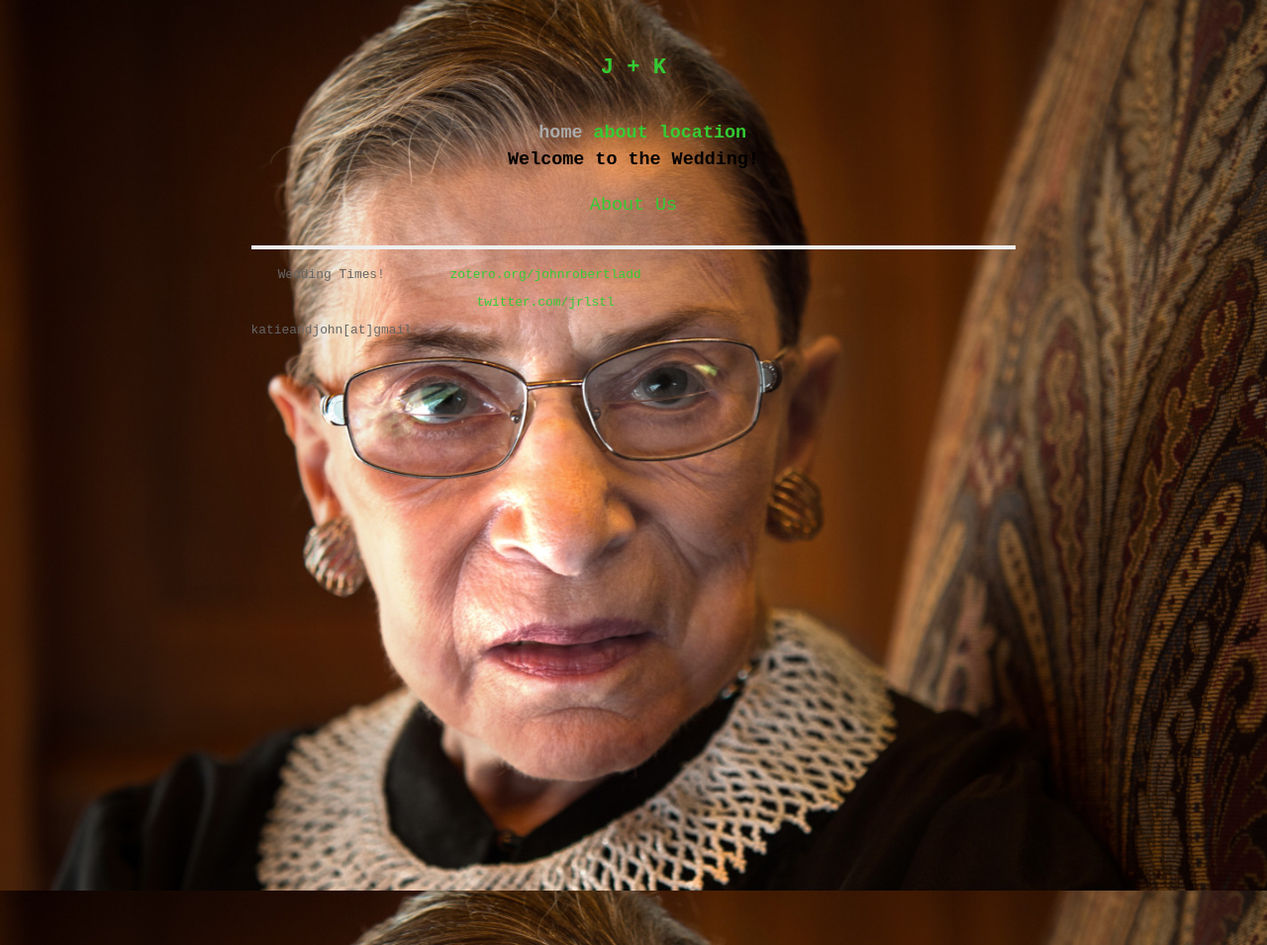
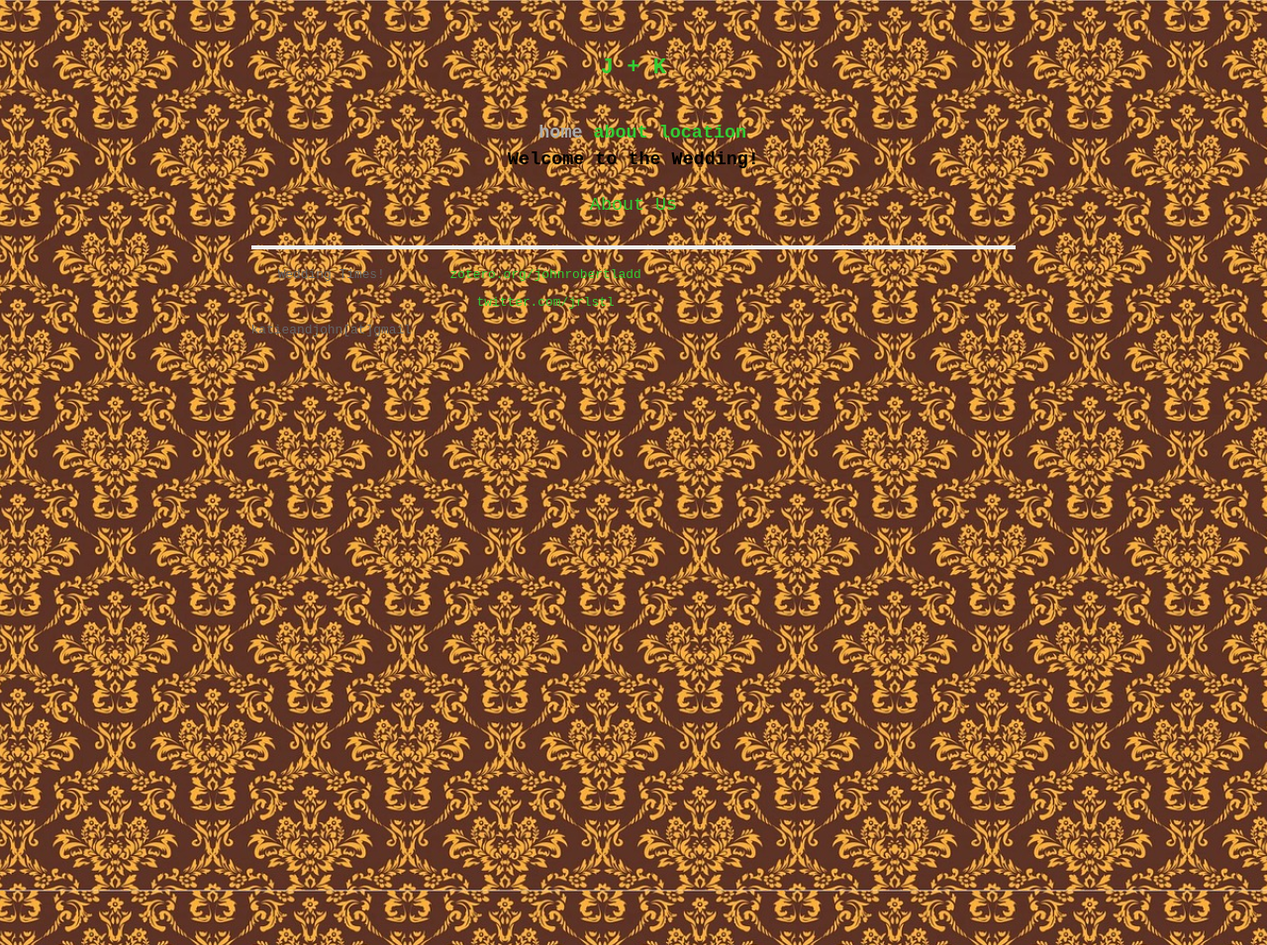
Before and after one commit to jrladd/kmarriesj, a Jekyll site: the page built from index.md, in a window 1280 px wide. Shown: the whole page at 99% size. Built offline with Jekyll 4.4.1, drawn with Linux system fonts in a browser that asks for light colours; some web fonts are replaced; Markdown is read by kramdown in place of the engine named in the settings.

Commit message:
add new background

```diff
--- a/css/main.css
+++ b/css/main.css
@@ -13,7 +13,7 @@
 html, body { height: 100%; }
 
 html {
-  background: url(http://jrladd.github.io/kmarriesj/images/ginsburg.jpg) no-repeat center center fixed;
+  background: url(http://jrladd.github.io/kmarriesj/images/damask.jpg) no-repeat center center fixed;
   -webkit-background-size: cover;
   -moz-background-size: cover;
   -o-background-size: cover;
@@ -40,18 +40,6 @@ a:hover   { color: #000;
 a:visited { color: #aaa;
 	    text-decoration: none;}
 
-.network {
-	font-family: "Helvetica Neue", Helvetica, Arial, sans-serif;
-}
-.node {
-  stroke: #fff;
-  stroke-width: 1.5px;
-}
-
-.link {
-  stroke: #999;
-  stroke-opacity: .6;
-}
 
 /*****************************************************************************/
 /*
```
Also changed, not shown: images/damask.jpg (added), 2 other files.
